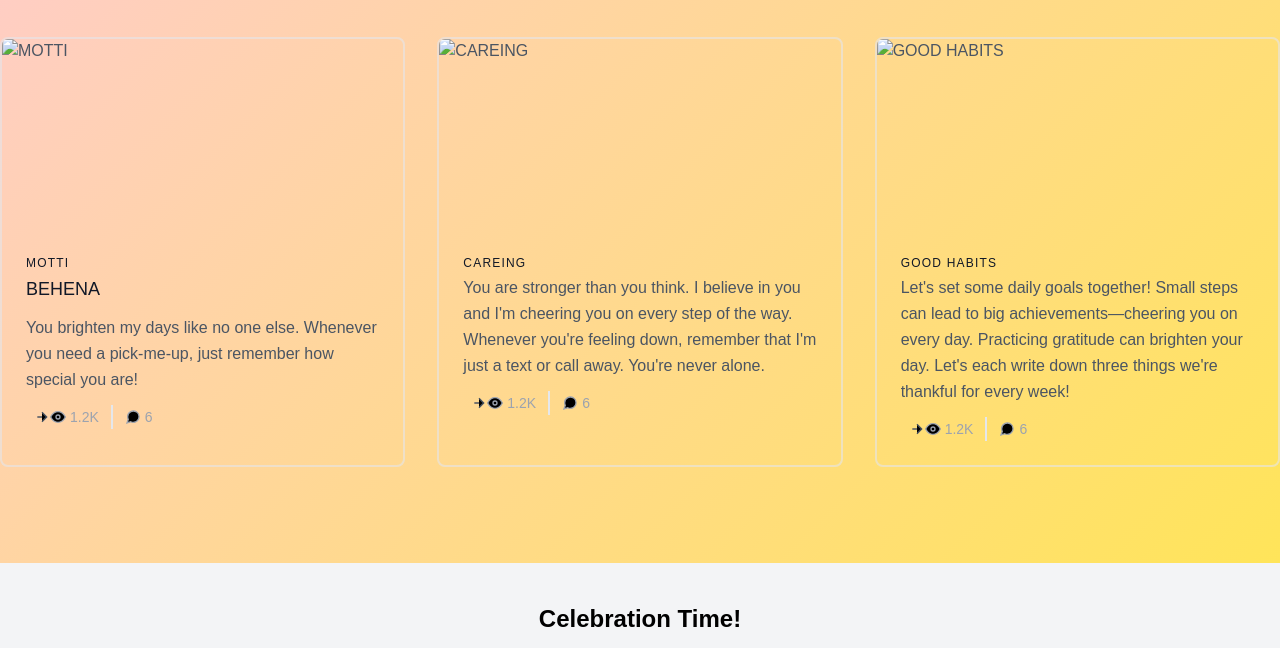
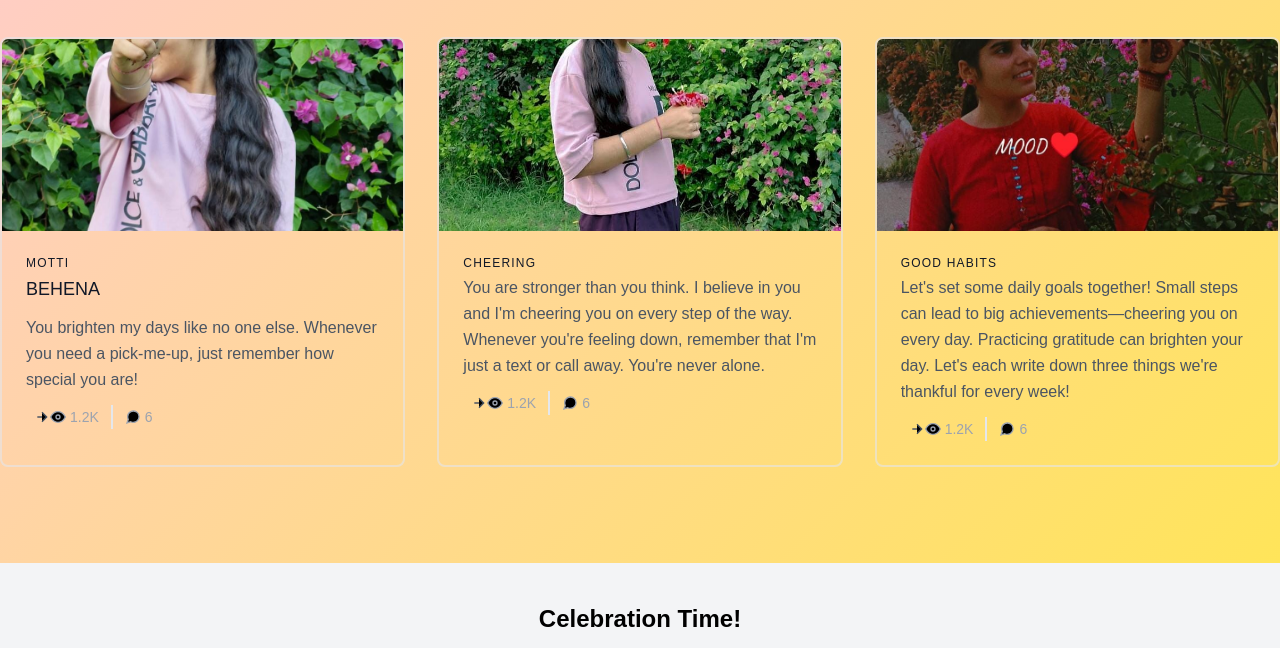
Before and after one commit to tauqueerwasi/birthday, a plain HTML site: page index.html in a window 1280 px wide. Shown: the part 135-783 px from the top of the page. Drawn offline with nearby package versions, Linux system fonts and the light colour scheme; grey boxes are pictures that could not be loaded.

Commit message:
Update index.html

```diff
--- a/index.html
+++ b/index.html
@@ -39,7 +39,7 @@
       <div class="flex flex-wrap -m-4">
         <div class="p-4 md:w-1/3">
           <div class="h-full border-2 border-gray-200 border-opacity-60 rounded-lg overflow-hidden card">
-            <img class="lg:h-48 md:h-36 w-full object-cover object-center" src="e:\image-720x400.jpg" alt="MOTTI">
+            <img class="lg:h-48 md:h-36 w-full object-cover object-center" src="1.jpg" alt="MOTTI">
             <div class="p-6">
               <h2 class="tracking-widest text-xs title-font font-medium text-gray-900 mb-1">MOTTI</h2>
               <h1 class="title-font text-lg font-medium text-gray-900 mb-3">BEHENA</h1>
@@ -68,9 +68,9 @@
         <!-- Repeat similar structure for additional cards -->
         <div class="p-4 md:w-1/3">
           <div class="h-full border-2 border-gray-200 border-opacity-60 rounded-lg overflow-hidden card">
-            <img class="lg:h-48 md:h-36 w-full object-cover object-center" src="e:\image-721x401.jpg" alt="CAREING">
+            <img class="lg:h-48 md:h-36 w-full object-cover object-center" src="2.jpg" alt="CAREING">
             <div class="p-6">
-              <h2 class="tracking-widest text-xs title-font font-medium text-gray-900 mb-1">CAREING</h2>
+              <h2 class="tracking-widest text-xs title-font font-medium text-gray-900 mb-1">CHEERING</h2>
               <p class="leading-relaxed mb-3">You are stronger than you think. I believe in you and I'm cheering you on every step of the way. Whenever you're feeling down, remember that I'm just a text or call away. You're never alone.</p>
               <div class="flex items-center">
                 <svg class="w-4 h-4 ml-2" viewBox="0 0 24 24" stroke="currentColor" stroke-width="2">
@@ -95,7 +95,7 @@
 
         <div class="p-4 md:w-1/3">
           <div class="h-full border-2 border-gray-200 border-opacity-60 rounded-lg overflow-hidden card">
-            <img class="lg:h-48 md:h-36 w-full object-cover object-center" src="e:\image-722x402.jpg" alt="GOOD HABITS">
+            <img class="lg:h-48 md:h-36 w-full object-cover object-center" src="3.jpg" alt="GOOD HABITS">
             <div class="p-6">
               <h2 class="tracking-widest text-xs title-font font-medium text-gray-900 mb-1">GOOD HABITS</h2>
               <p class="leading-relaxed mb-3">Let's set some daily goals together! Small steps can lead to big achievements—cheering you on every day. Practicing gratitude can brighten your day. Let's each write down three things we're thankful for every week!</p>
```
